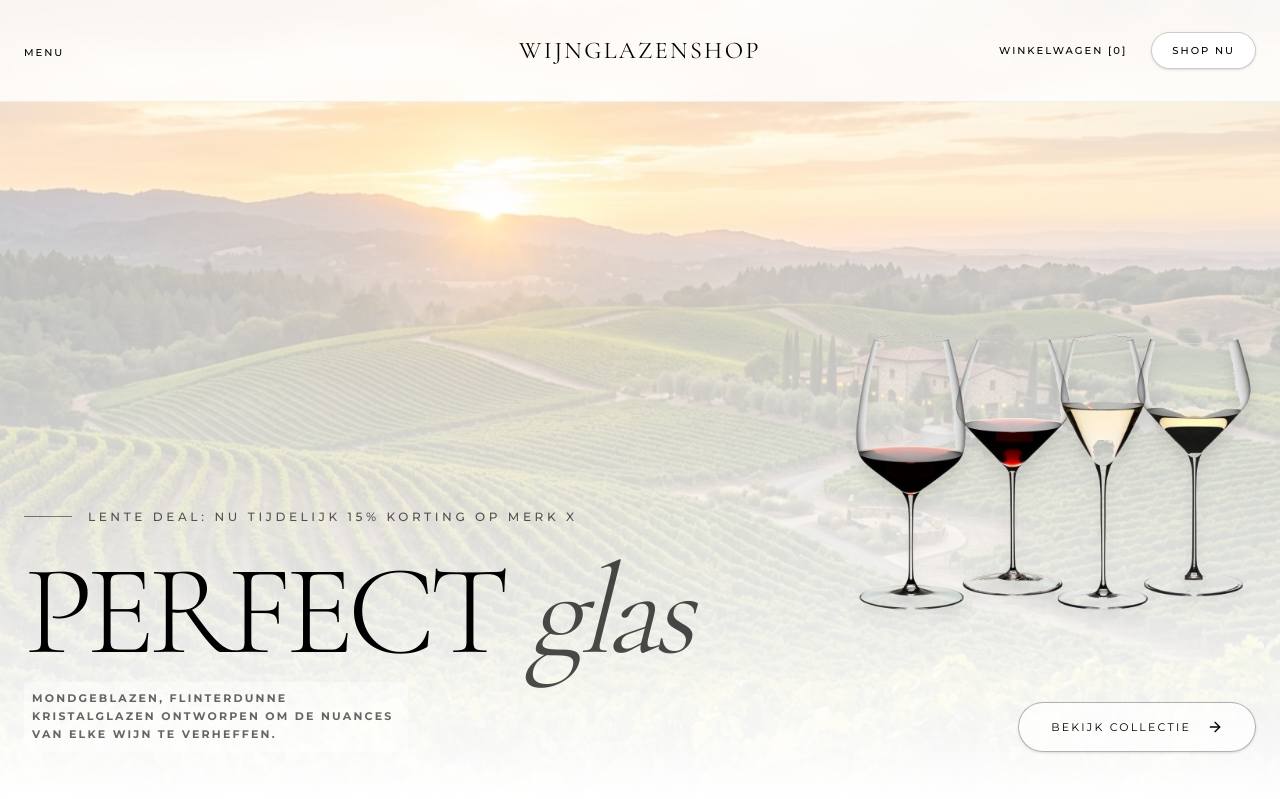
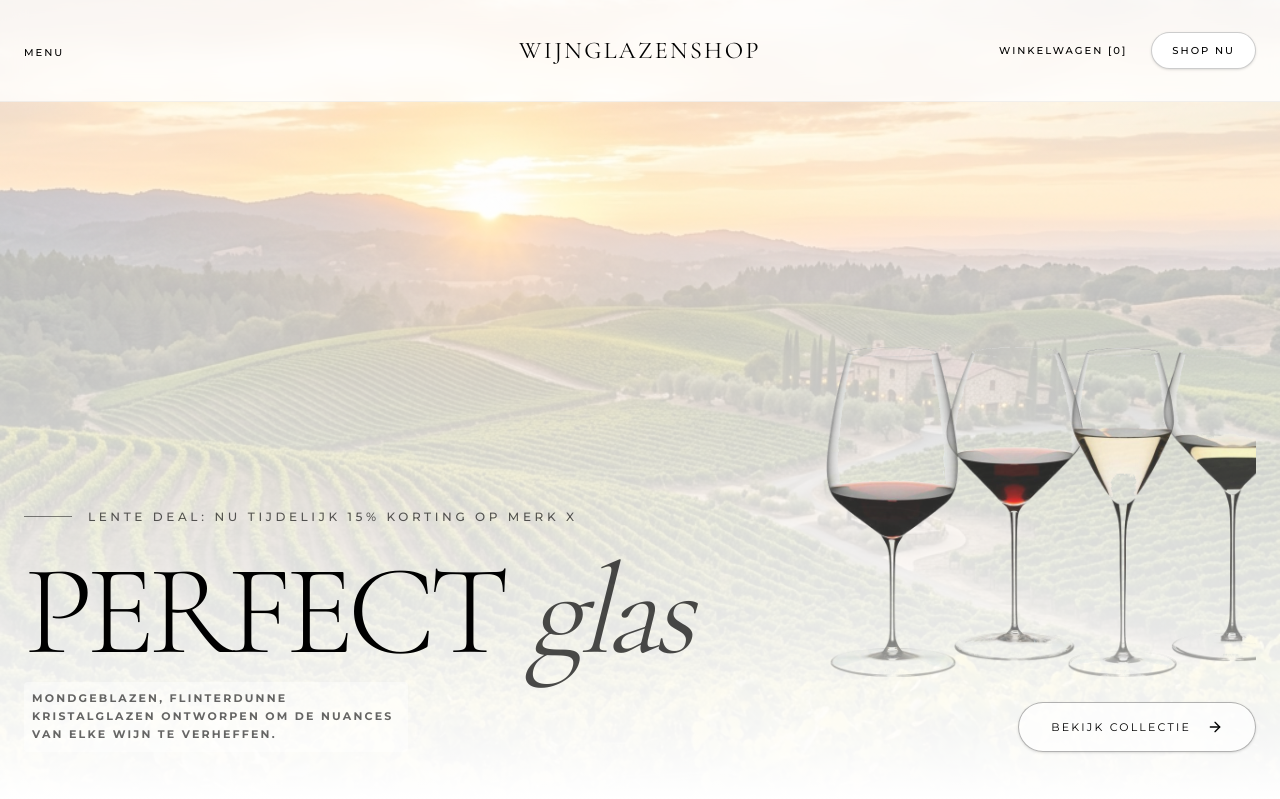
Before and after one commit to CD1878/Wijnglazenshop, a Next.js app: page / in a window 1280 px wide. Shown: the top 799 px of the page. Built offline with nearby package versions, Linux system fonts and the light colour scheme.

Commit message:
Auto-update

```diff
--- a/app/page.tsx
+++ b/app/page.tsx
@@ -86,12 +86,15 @@ export default function Home() {
               </p>
             </div>
 
-            <div className="absolute right-0 bottom-10 md:bottom-20 pointer-events-none z-10 w-[60vw] md:w-[40vw] max-w-[500px] h-[40vh] md:h-[50vh]">
+            <div
+              className="absolute right-0 bottom-0 pointer-events-none z-10 w-[60vw] md:w-[45vw] max-w-[480px] h-[45vh] md:h-[60vh] opacity-80"
+              style={{ WebkitMaskImage: 'linear-gradient(to bottom, black 60%, transparent 100%)', maskImage: 'linear-gradient(to bottom, black 60%, transparent 100%)' }}
+            >
               <Image
                 src="/hero_glasses_final.png"
                 alt="Riedel wijnglazen op een rij"
                 fill
-                className="object-contain opacity-100 object-bottom md:translate-x-12 drop-shadow-xl"
+                className="object-contain object-bottom md:translate-x-12 mix-blend-multiply"
               />
             </div>
 
```
